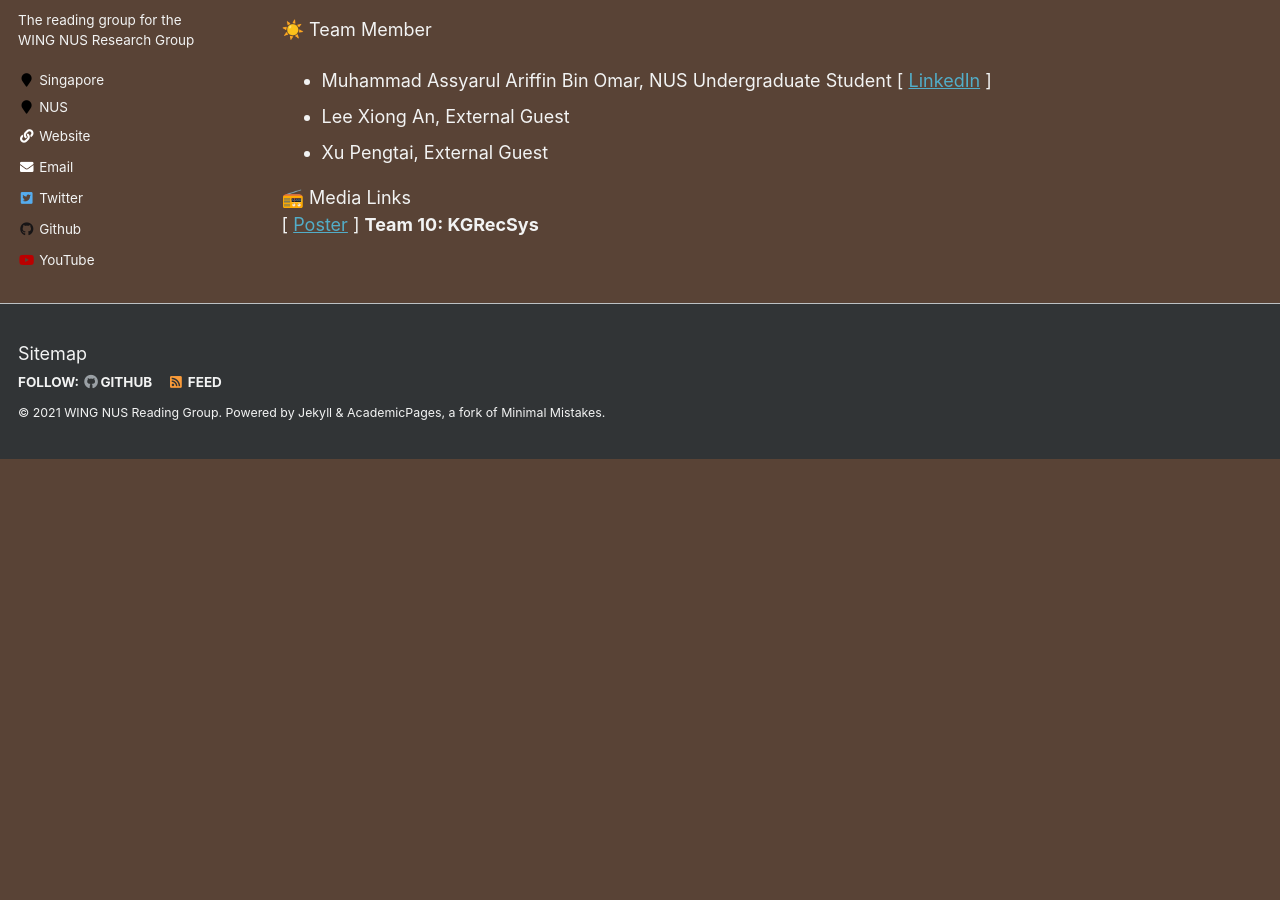
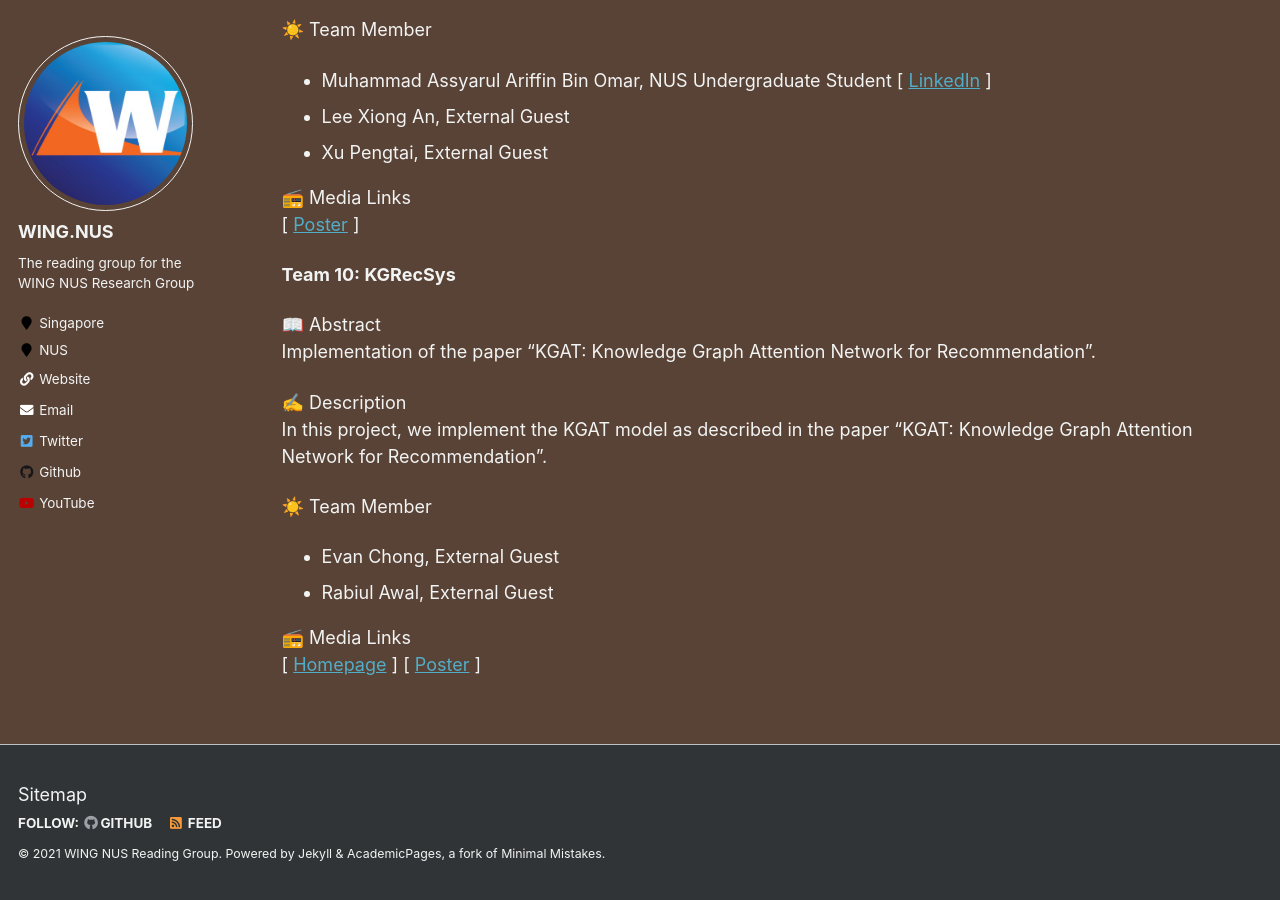
Before and after one commit to WING-NUS/cs6101, a Jekyll site: the page built from _pages/projects.md, in a window 1280 px wide and 900 px high, scrolled down 5859 px. Built offline with Jekyll 4.4.1, drawn with Linux system fonts in a browser that asks for light colours; before the commit the page ends 6318 px from its top, so only the background shows below that.

Commit message:
update project team10

```diff
--- a/_pages/projects.md
+++ b/_pages/projects.md
@@ -186,5 +186,20 @@ DeepFM is a popular click-through-rate (CTR) model developed by Huawei's Noah's
 
 📻 Media Links<BR/>
 [&nbsp;<a href="https://i.ibb.co/vVzJdLq/WING-Poster-STe-PS-2021-6101-08.jpg">Poster</a>&nbsp;]
+
 <!-- Team 10-->
 **Team 10: KGRecSys**
+
+📖 Abstract <BR/>
+Implementation of the paper "KGAT: Knowledge Graph Attention Network for Recommendation".<BR/>
+
+✍️ Description <BR/>
+In this project, we implement the KGAT model as described in the paper "KGAT: Knowledge Graph Attention Network for Recommendation".<BR/>
+
+☀️ Team Member <BR/>
+- Evan Chong, External Guest
+- Rabiul Awal, External Guest
+
+📻 Media Links<BR/>
+[&nbsp;<a href="https://github.com/evantkchong/cs6101_kgrecsys">Homepage</a>&nbsp;]
+[&nbsp;<a href="https://raw.githubusercontent.com/evantkchong/cs6101_kgrecsys/main/docs/KGRecSys_poster_STePS_2021.png">Poster</a>&nbsp;]
```
